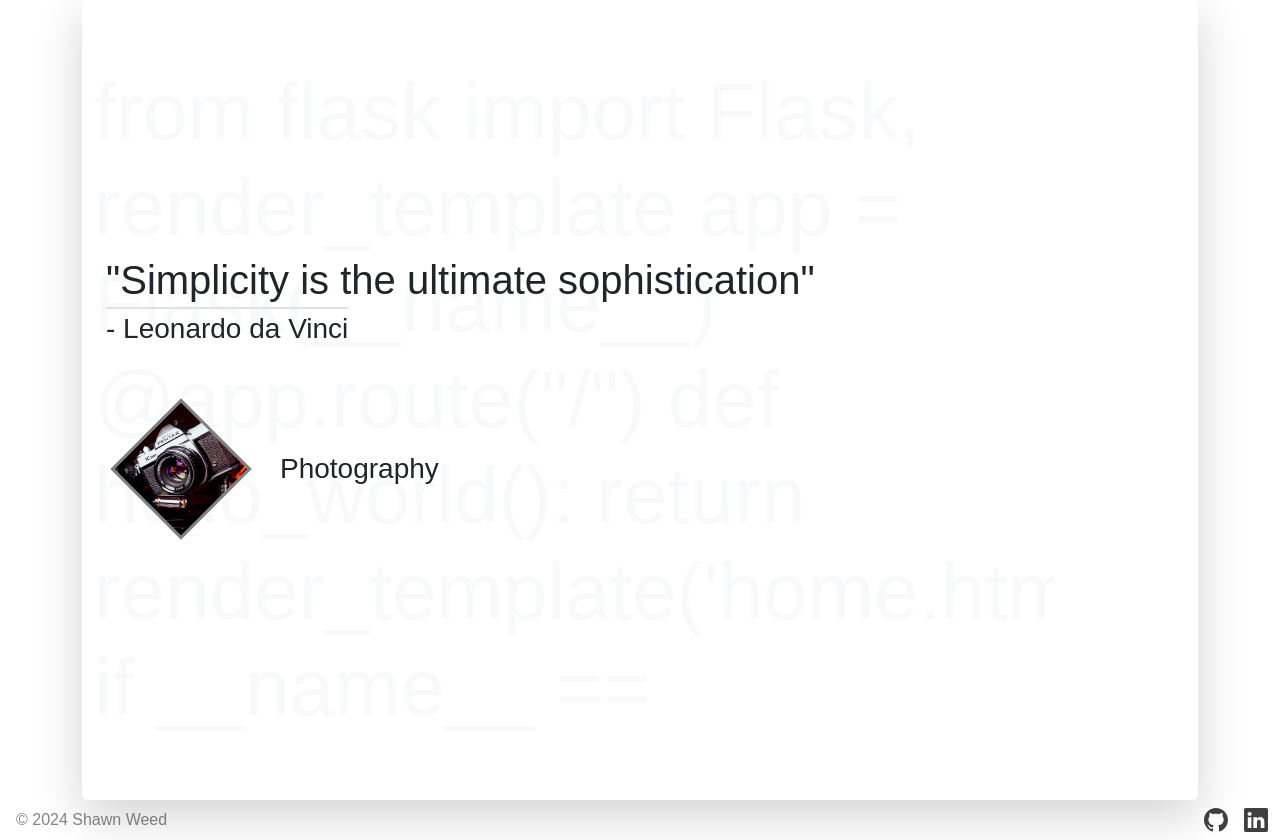
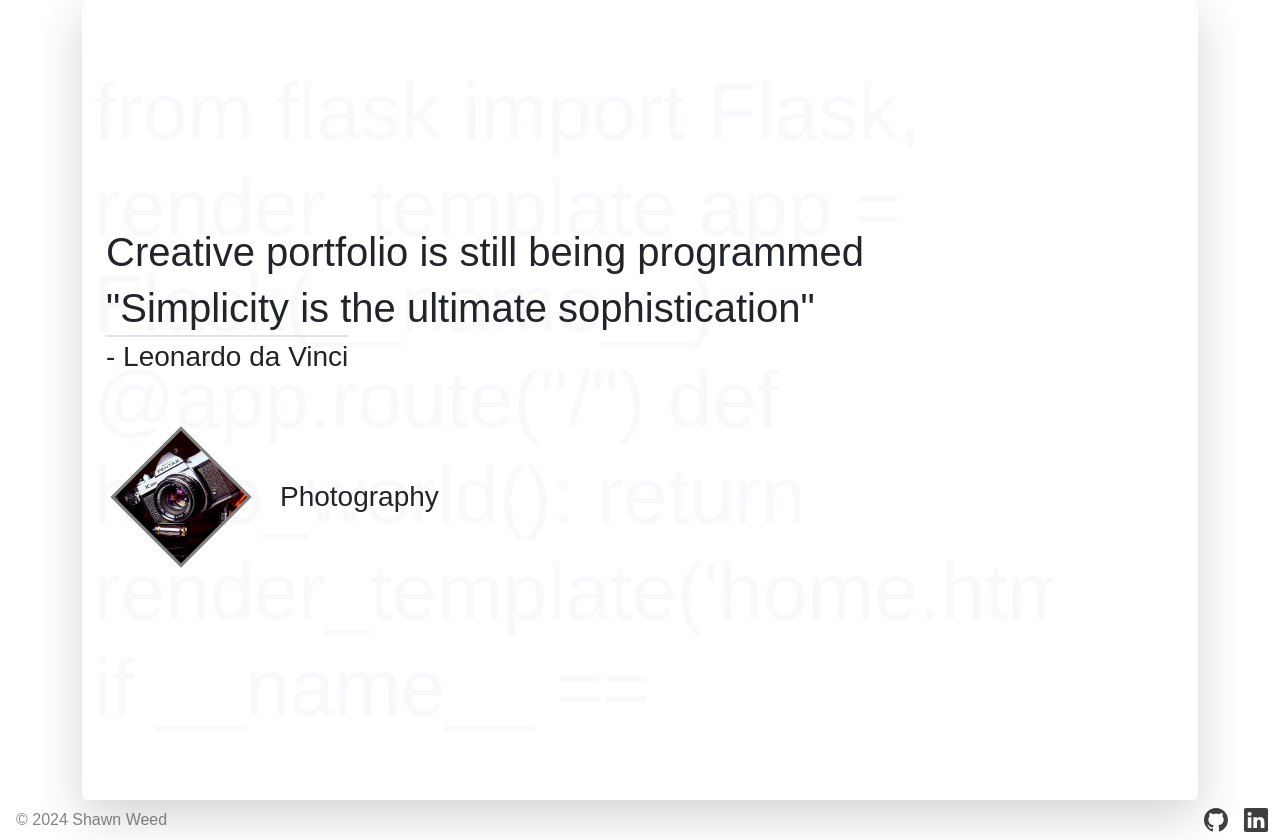
Before and after one commit to shawn-weed/portfolio-website, a Flask app: page /creative in a window 1280 px wide. Shown: the part 56-896 px from the top of the page. Run offline with Flask 3, Linux system fonts and the light colour scheme.

Commit message:
Under construciton message

```diff
--- a/templates/creative.html
+++ b/templates/creative.html
@@ -3,6 +3,7 @@
 {% block content %}
   <div>
     <div class='container mb-5'>
+      <h1>Creative portfolio is still being programmed</h1>
       <h1 class=''>"Simplicity is the ultimate sophistication"</h1>
       <h3 class='border-top border-2 pt-1 d-inline'>- Leonardo da Vinci</h3>
     </div>
```
